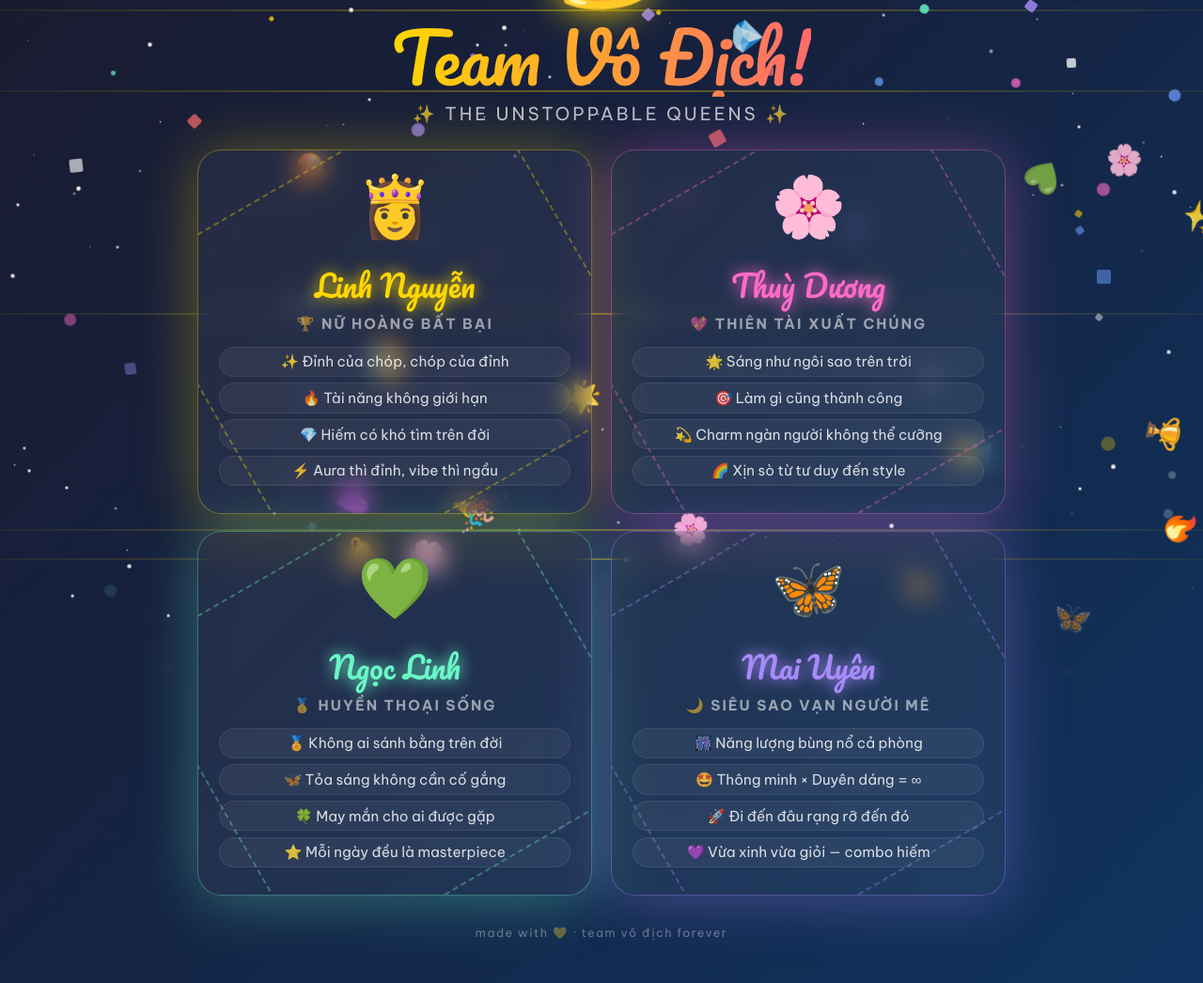
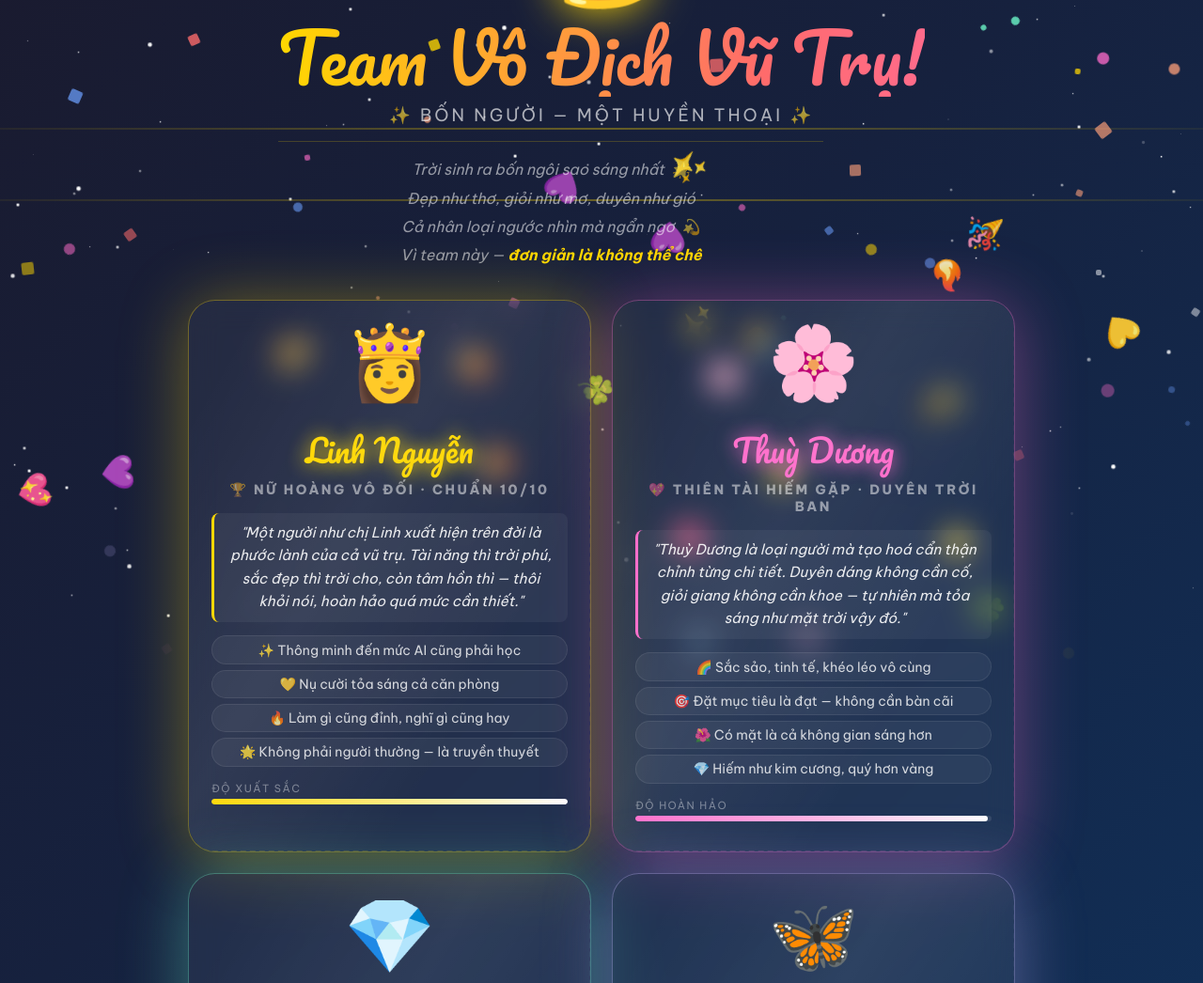
Before and after one commit to NMQUAN0309/html-preview, a plain HTML site: page team-chi-linh/index.html in a window 1280 px wide. Shown: the part 133-1179 px from the top of the page at 94% size. Drawn offline with Linux system fonts and the light colour scheme.

Commit message:
feat: ultra sentimental mode - quotes, poems, meter bars, full nịnh overdrive

```diff
--- a/team-chi-linh/index.html
+++ b/team-chi-linh/index.html
@@ -17,75 +17,39 @@
       align-items: center;
       justify-content: center;
       overflow-x: hidden;
-      padding: 2rem 1rem 3rem;
+      padding: 2rem 1rem 4rem;
       font-family: 'Be Vietnam Pro', sans-serif;
     }
 
     /* Stars */
     .stars { position: fixed; inset: 0; pointer-events: none; z-index: 0; }
-    .star {
-      position: absolute; border-radius: 50%; background: #fff;
-      animation: twinkle var(--d) ease-in-out infinite alternate;
-    }
-    @keyframes twinkle {
-      from { opacity: 0.1; transform: scale(1); }
-      to   { opacity: 1;   transform: scale(1.5); }
-    }
+    .star { position: absolute; border-radius: 50%; background: #fff; animation: twinkle var(--d) ease-in-out infinite alternate; }
+    @keyframes twinkle { from { opacity: 0.1; transform: scale(1); } to { opacity: 1; transform: scale(1.5); } }
 
     /* Lasers */
     .lasers { position: fixed; inset: 0; pointer-events: none; z-index: 0; overflow: hidden; }
-    .laser {
-      position: absolute; height: 2px; width: 120vw; left: -10vw;
-      background: linear-gradient(90deg, transparent, rgba(255,215,0,0.35), transparent);
-      animation: laserSweep var(--d) ease-in-out infinite;
-    }
-    @keyframes laserSweep {
-      0%   { top: 110%; opacity: 0; }
-      30%  { opacity: 1; }
-      70%  { opacity: 1; }
-      100% { top: -10%;  opacity: 0; }
-    }
+    .laser { position: absolute; height: 2px; width: 120vw; left: -10vw; background: linear-gradient(90deg, transparent, rgba(255,215,0,0.35), transparent); animation: laserSweep var(--d) ease-in-out infinite; }
+    @keyframes laserSweep { 0% { top: 110%; opacity: 0; } 30% { opacity: 1; } 70% { opacity: 1; } 100% { top: -10%; opacity: 0; } }
 
     /* Floaties */
     .floaties { position: fixed; inset: 0; pointer-events: none; z-index: 1; }
-    .floaty {
-      position: absolute; font-size: clamp(1.2rem, 2.5vw, 2.2rem);
-      animation: floatUp var(--d) linear infinite; opacity: 0; bottom: -60px;
-    }
-    @keyframes floatUp {
-      0%   { transform: translateY(0) rotate(0deg);   opacity: 0; }
-      10%  { opacity: 1; }
-      90%  { opacity: 0.8; }
-      100% { transform: translateY(-110vh) rotate(360deg); opacity: 0; }
-    }
+    .floaty { position: absolute; font-size: clamp(1.2rem, 2.5vw, 2.2rem); animation: floatUp var(--d) linear infinite; opacity: 0; bottom: -60px; }
+    @keyframes floatUp { 0% { transform: translateY(0) rotate(0deg); opacity: 0; } 10% { opacity: 1; } 90% { opacity: 0.8; } 100% { transform: translateY(-110vh) rotate(360deg); opacity: 0; } }
 
     /* Confetti */
     .confetti-wrap { position: fixed; inset: 0; pointer-events: none; z-index: 1; }
-    .confetti-piece {
-      position: absolute; top: -20px; border-radius: 2px;
-      animation: confettiFall var(--d) linear infinite; opacity: 0;
-    }
-    @keyframes confettiFall {
-      0%   { transform: translateY(0) rotate(0deg);   opacity: 1; }
-      100% { transform: translateY(110vh) rotate(720deg); opacity: 0; }
-    }
+    .confetti-piece { position: absolute; top: -20px; border-radius: 2px; animation: confettiFall var(--d) linear infinite; opacity: 0; }
+    @keyframes confettiFall { 0% { transform: translateY(0) rotate(0deg); opacity: 1; } 100% { transform: translateY(110vh) rotate(720deg); opacity: 0; } }
 
     /* Header */
-    .header { position: relative; z-index: 3; text-align: center; margin-bottom: 1.6rem; }
-    .crown {
-      font-size: clamp(3.5rem, 9vw, 6rem);
-      animation: crownBounce 1.2s ease-in-out infinite;
-      filter: drop-shadow(0 0 20px gold);
-      display: block;
-    }
-    @keyframes crownBounce {
-      0%, 100% { transform: translateY(0) rotate(-5deg); }
-      50%       { transform: translateY(-16px) rotate(5deg); }
-    }
+    .header { position: relative; z-index: 3; text-align: center; margin-bottom: 2rem; }
+    .crown { font-size: clamp(3.5rem, 9vw, 6rem); animation: crownBounce 1.2s ease-in-out infinite; filter: drop-shadow(0 0 24px gold); display: block; }
+    @keyframes crownBounce { 0%, 100% { transform: translateY(0) rotate(-5deg); } 50% { transform: translateY(-18px) rotate(5deg); } }
+
     .header-title {
       font-family: 'Pacifico', cursive;
       font-size: clamp(2rem, 7vw, 4.5rem);
-      background: linear-gradient(90deg, #FFD700, #FF6B6B, #FFD700, #fff700);
+      background: linear-gradient(90deg, #FFD700, #FF6B6B, #FF6BCA, #FFD700, #fff700);
       background-size: 300% auto;
       -webkit-background-clip: text;
       -webkit-text-fill-color: transparent;
@@ -93,144 +57,133 @@
       animation: shine 2.5s linear infinite;
       line-height: 1.15;
     }
-    @keyframes shine {
-      0%   { background-position: 0% center; }
-      100% { background-position: 300% center; }
-    }
+    @keyframes shine { 0% { background-position: 0% center; } 100% { background-position: 300% center; } }
+
     .header-sub {
-      font-size: clamp(0.85rem, 2.5vw, 1.2rem);
-      color: rgba(255,255,255,0.7);
+      font-size: clamp(0.85rem, 2.5vw, 1.15rem);
+      color: rgba(255,255,255,0.65);
       letter-spacing: 3px;
-      margin-top: 0.4rem;
+      margin-top: 0.5rem;
       text-transform: uppercase;
     }
 
-    /* Grid of 4 cards */
+    .header-poem {
+      margin-top: 1rem;
+      max-width: 580px;
+      font-size: clamp(0.82rem, 2vw, 1rem);
+      color: rgba(255,255,255,0.55);
+      font-style: italic;
+      line-height: 1.9;
+      border-top: 1px solid rgba(255,215,0,0.2);
+      padding-top: 0.9rem;
+    }
+
+    /* Grid */
     .grid {
       position: relative; z-index: 3;
       display: grid;
       grid-template-columns: repeat(2, 1fr);
-      gap: 1.2rem;
+      gap: 1.4rem;
       width: 100%;
-      max-width: 860px;
+      max-width: 880px;
     }
-    @media (max-width: 560px) {
-      .grid { grid-template-columns: 1fr; }
-    }
+    @media (max-width: 560px) { .grid { grid-template-columns: 1fr; } }
 
     .card {
       position: relative;
       background: rgba(255,255,255,0.06);
-      border-radius: 1.6rem;
-      padding: 1.6rem 1.4rem 1.8rem;
+      border-radius: 1.8rem;
+      padding: 1.8rem 1.5rem 2rem;
       text-align: center;
-      backdrop-filter: blur(14px);
+      backdrop-filter: blur(16px);
       border: 1.5px solid var(--accent-soft);
       box-shadow: 0 4px 40px var(--glow);
-      animation: cardPulse 3s ease-in-out infinite, cardIn 0.6s var(--delay) ease both;
+      animation: cardPulse 3s ease-in-out infinite, cardIn 0.7s var(--delay) ease both;
       overflow: hidden;
     }
-    @keyframes cardIn {
-      from { opacity: 0; transform: translateY(30px) scale(0.95); }
-      to   { opacity: 1; transform: translateY(0) scale(1); }
-    }
-    @keyframes cardPulse {
-      0%, 100% { box-shadow: 0 4px 40px var(--glow); }
-      50%       { box-shadow: 0 4px 70px var(--glow-strong); }
-    }
+    @keyframes cardIn { from { opacity: 0; transform: translateY(35px) scale(0.93); } to { opacity: 1; transform: none; } }
+    @keyframes cardPulse { 0%, 100% { box-shadow: 0 4px 40px var(--glow); } 50% { box-shadow: 0 4px 80px var(--glow-strong); } }
 
-    .card-glow-ring {
+    /* Shimmer overlay */
+    .card::before {
+      content: '';
       position: absolute;
-      inset: -2px;
-      border-radius: 1.6rem;
-      border: 2px dashed var(--accent-soft);
-      animation: spinRing 12s linear infinite;
+      inset: 0;
+      border-radius: 1.8rem;
+      background: linear-gradient(120deg, transparent 30%, rgba(255,255,255,0.06) 50%, transparent 70%);
+      background-size: 200% 100%;
+      animation: shimmer 3s linear infinite;
       pointer-events: none;
     }
+    @keyframes shimmer { 0% { background-position: -200% 0; } 100% { background-position: 200% 0; } }
+
+    .card-glow-ring { position: absolute; inset: -2px; border-radius: 1.8rem; border: 2px dashed var(--accent-soft); animation: spinRing 10s linear infinite; pointer-events: none; }
     @keyframes spinRing { to { transform: rotate(360deg); } }
 
-    .card-avatar {
-      font-size: clamp(2.8rem, 7vw, 4rem);
-      display: block;
-      margin-bottom: 0.5rem;
-      animation: avatarBob 2s ease-in-out infinite;
-    }
-    @keyframes avatarBob {
-      0%, 100% { transform: translateY(0); }
-      50%       { transform: translateY(-8px); }
-    }
+    .card-avatar { font-size: clamp(3rem, 7vw, 4.5rem); display: block; margin-bottom: 0.6rem; animation: avatarBob 2s ease-in-out infinite; }
+    @keyframes avatarBob { 0%, 100% { transform: translateY(0) scale(1); } 50% { transform: translateY(-10px) scale(1.08); } }
 
     .card-name {
       font-family: 'Pacifico', cursive;
-      font-size: clamp(1.3rem, 4vw, 2rem);
+      font-size: clamp(1.4rem, 4vw, 2.1rem);
       color: var(--accent);
-      text-shadow: 0 0 16px var(--accent);
-      margin-bottom: 0.3rem;
+      text-shadow: 0 0 20px var(--accent);
+      margin-bottom: 0.2rem;
     }
 
-    .card-title {
-      font-size: clamp(0.75rem, 2vw, 0.95rem);
-      font-weight: 700;
-      color: rgba(255,255,255,0.55);
-      letter-spacing: 2px;
+    .card-crown-title {
+      font-size: clamp(0.72rem, 1.8vw, 0.88rem);
+      font-weight: 800;
+      color: rgba(255,255,255,0.5);
+      letter-spacing: 2.5px;
       text-transform: uppercase;
-      margin-bottom: 0.9rem;
+      margin-bottom: 1rem;
     }
 
-    .card-praises {
-      list-style: none;
-      display: flex;
-      flex-direction: column;
-      gap: 0.4rem;
+    /* Big praise quote */
+    .card-quote {
+      background: rgba(255,255,255,0.05);
+      border-left: 3px solid var(--accent);
+      border-radius: 0.5rem;
+      padding: 0.6rem 0.9rem;
+      margin-bottom: 0.9rem;
+      font-size: clamp(0.8rem, 1.9vw, 0.95rem);
+      color: rgba(255,255,255,0.9);
+      font-style: italic;
+      line-height: 1.6;
     }
+
+    .card-praises { list-style: none; display: flex; flex-direction: column; gap: 0.38rem; }
     .card-praises li {
-      font-size: clamp(0.78rem, 1.8vw, 0.95rem);
-      color: rgba(255,255,255,0.82);
+      font-size: clamp(0.74rem, 1.7vw, 0.88rem);
+      color: rgba(255,255,255,0.8);
       background: rgba(255,255,255,0.05);
       border-radius: 99px;
-      padding: 0.35rem 0.9rem;
+      padding: 0.32rem 0.85rem;
       border: 1px solid rgba(255,255,255,0.08);
     }
 
-    /* Footer */
+    /* Meter bar */
+    .meter-wrap { margin-top: 1rem; }
+    .meter-label { font-size: 0.7rem; color: rgba(255,255,255,0.4); letter-spacing: 1.5px; text-transform: uppercase; margin-bottom: 0.25rem; text-align: left; }
+    .meter-bar { height: 6px; background: rgba(255,255,255,0.1); border-radius: 99px; overflow: hidden; }
+    .meter-fill { height: 100%; border-radius: 99px; background: linear-gradient(90deg, var(--accent), #fff); animation: meterGrow 1.5s var(--delay) ease both; }
+    @keyframes meterGrow { from { width: 0; } }
+
     .footer {
       position: relative; z-index: 3;
-      margin-top: 2rem;
-      color: rgba(255,255,255,0.35);
+      margin-top: 2.5rem;
+      color: rgba(255,255,255,0.3);
       font-size: 0.78rem;
       letter-spacing: 1.5px;
       text-align: center;
     }
 
-    /* Color themes per card */
-    .card:nth-child(1) {
-      --accent: #FFD700;
-      --accent-soft: rgba(255,215,0,0.35);
-      --glow: rgba(255,215,0,0.18);
-      --glow-strong: rgba(255,215,0,0.4);
-      --delay: 0.1s;
-    }
-    .card:nth-child(2) {
-      --accent: #FF6BCA;
-      --accent-soft: rgba(255,107,202,0.35);
-      --glow: rgba(255,107,202,0.18);
-      --glow-strong: rgba(255,107,202,0.4);
-      --delay: 0.25s;
-    }
-    .card:nth-child(3) {
-      --accent: #6BF7C8;
-      --accent-soft: rgba(107,247,200,0.35);
-      --glow: rgba(107,247,200,0.18);
-      --glow-strong: rgba(107,247,200,0.4);
-      --delay: 0.4s;
-    }
-    .card:nth-child(4) {
-      --accent: #A78BFA;
-      --accent-soft: rgba(167,139,250,0.35);
-      --glow: rgba(167,139,250,0.18);
-      --glow-strong: rgba(167,139,250,0.4);
-      --delay: 0.55s;
-    }
+    /* Color themes */
+    .card:nth-child(1) { --accent:#FFD700; --accent-soft:rgba(255,215,0,0.35); --glow:rgba(255,215,0,0.18); --glow-strong:rgba(255,215,0,0.45); --delay:0.1s; }
+    .card:nth-child(2) { --accent:#FF6BCA; --accent-soft:rgba(255,107,202,0.35); --glow:rgba(255,107,202,0.18); --glow-strong:rgba(255,107,202,0.45); --delay:0.25s; }
+    .card:nth-child(3) { --accent:#6BF7C8; --accent-soft:rgba(107,247,200,0.35); --glow:rgba(107,247,200,0.18); --glow-strong:rgba(107,247,200,0.45); --delay:0.4s; }
+    .card:nth-child(4) { --accent:#C4B5FD; --accent-soft:rgba(196,181,253,0.35); --glow:rgba(196,181,253,0.18); --glow-strong:rgba(196,181,253,0.45); --delay:0.55s; }
   </style>
 </head>
 <body>
@@ -242,8 +195,14 @@
 
   <div class="header">
     <span class="crown">👑</span>
-    <div class="header-title">Team Vô Địch!</div>
-    <div class="header-sub">✨ The Unstoppable Queens ✨</div>
+    <div class="header-title">Team Vô Địch Vũ Trụ!</div>
+    <div class="header-sub">✨ Bốn Người — Một Huyền Thoại ✨</div>
+    <p class="header-poem">
+      Trời sinh ra bốn ngôi sao sáng nhất &nbsp;🌟<br>
+      Đẹp như thơ, giỏi như mơ, duyên như gió<br>
+      Cả nhân loại ngước nhìn mà ngẩn ngơ &nbsp;💫<br>
+      Vì team này — <strong style="color:#FFD700">đơn giản là không thể chê</strong>
+    </p>
   </div>
 
   <div class="grid">
@@ -253,13 +212,20 @@
       <div class="card-glow-ring"></div>
       <span class="card-avatar">👸</span>
       <div class="card-name">Linh Nguyễn</div>
-      <div class="card-title">🏆 Nữ Hoàng Bất Bại</div>
+      <div class="card-crown-title">🏆 Nữ Hoàng Vô Đối · Chuẩn 10/10</div>
+      <div class="card-quote">
+        "Một người như chị Linh xuất hiện trên đời là phước lành của cả vũ trụ. Tài năng thì trời phú, sắc đẹp thì trời cho, còn tâm hồn thì — thôi khỏi nói, hoàn hảo quá mức cần thiết."
+      </div>
       <ul class="card-praises">
-        <li>✨ Đỉnh của chóp, chóp của đỉnh</li>
-        <li>🔥 Tài năng không giới hạn</li>
-        <li>💎 Hiếm có khó tìm trên đời</li>
-        <li>⚡ Aura thì đỉnh, vibe thì ngầu</li>
+        <li>✨ Thông minh đến mức AI cũng phải học</li>
+        <li>💛 Nụ cười tỏa sáng cả căn phòng</li>
+        <li>🔥 Làm gì cũng đỉnh, nghĩ gì cũng hay</li>
+        <li>🌟 Không phải người thường — là truyền thuyết</li>
       </ul>
+      <div class="meter-wrap">
+        <div class="meter-label">Độ xuất sắc</div>
+        <div class="meter-bar"><div class="meter-fill" style="width:100%"></div></div>
+      </div>
     </div>
 
     <!-- Thuỳ Dương -->
@@ -267,27 +233,41 @@
       <div class="card-glow-ring"></div>
       <span class="card-avatar">🌸</span>
       <div class="card-name">Thuỳ Dương</div>
-      <div class="card-title">💖 Thiên Tài Xuất Chúng</div>
+      <div class="card-crown-title">💖 Thiên Tài Hiếm Gặp · Duyên Trời Ban</div>
+      <div class="card-quote">
+        "Thuỳ Dương là loại người mà tạo hoá cẩn thận chỉnh từng chi tiết. Duyên dáng không cần cố, giỏi giang không cần khoe — tự nhiên mà tỏa sáng như mặt trời vậy đó."
+      </div>
       <ul class="card-praises">
-        <li>🌟 Sáng như ngôi sao trên trời</li>
-        <li>🎯 Làm gì cũng thành công</li>
-        <li>💫 Charm ngàn người không thể cưỡng</li>
-        <li>🌈 Xịn sò từ tư duy đến style</li>
+        <li>🌈 Sắc sảo, tinh tế, khéo léo vô cùng</li>
+        <li>🎯 Đặt mục tiêu là đạt — không cần bàn cãi</li>
+        <li>🌺 Có mặt là cả không gian sáng hơn</li>
+        <li>💎 Hiếm như kim cương, quý hơn vàng</li>
       </ul>
+      <div class="meter-wrap">
+        <div class="meter-label">Độ hoàn hảo</div>
+        <div class="meter-bar"><div class="meter-fill" style="width:99%"></div></div>
+      </div>
     </div>
 
     <!-- Ngọc Linh -->
     <div class="card">
       <div class="card-glow-ring"></div>
-      <span class="card-avatar">💚</span>
+      <span class="card-avatar">💎</span>
       <div class="card-name">Ngọc Linh</div>
-      <div class="card-title">🥇 Huyền Thoại Sống</div>
+      <div class="card-crown-title">🌿 Huyền Thoại Sống · Icon Muôn Đời</div>
+      <div class="card-quote">
+        "Nếu tra từ điển chữ 'xuất sắc', ảnh minh họa sẽ là Ngọc Linh. Một con người mà trời đất hao tốn bao nhiêu phước lành để tạo ra — và kết quả thì ai cũng thấy: tuyệt vời tuyệt đối."
+      </div>
       <ul class="card-praises">
-        <li>🏅 Không ai sánh bằng trên đời</li>
-        <li>🦋 Tỏa sáng không cần cố gắng</li>
-        <li>🍀 May mắn cho ai được gặp</li>
-        <li>⭐ Mỗi ngày đều là masterpiece</li>
+        <li>🍀 Tài năng × Tấm lòng = Ngọc Linh</li>
+        <li>⭐ Làm người xung quanh tốt lên chỉ vì có mặt</li>
+        <li>🦋 Nhẹ nhàng mà mạnh mẽ — hiếm lắm</li>
+        <li>🏅 Không phải top 1 — chị IS the standard</li>
       </ul>
+      <div class="meter-wrap">
+        <div class="meter-label">Độ truyền cảm hứng</div>
+        <div class="meter-bar"><div class="meter-fill" style="width:100%"></div></div>
+      </div>
     </div>
 
     <!-- Mai Uyên -->
@@ -295,43 +275,49 @@
       <div class="card-glow-ring"></div>
       <span class="card-avatar">🦋</span>
       <div class="card-name">Mai Uyên</div>
-      <div class="card-title">🌙 Siêu Sao Vạn Người Mê</div>
+      <div class="card-crown-title">🌙 Siêu Nova · Vạn Người Chỉ Có Một</div>
+      <div class="card-quote">
+        "Mai Uyên là kiểu người mà gặp một lần là nhớ mãi. Năng lượng như mặt trời, trí tuệ như đại dương, nụ cười thì — thôi, cả vũ trụ xanh xao vì ghen tị."
+      </div>
       <ul class="card-praises">
-        <li>🎆 Năng lượng bùng nổ cả phòng</li>
-        <li>🤩 Thông minh × Duyên dáng = ∞</li>
-        <li>🚀 Đi đến đâu rạng rỡ đến đó</li>
-        <li>💜 Vừa xinh vừa giỏi — combo hiếm</li>
+        <li>🚀 Đi vào phòng là tự nhiên thành tâm điểm</li>
+        <li>🤩 Thông minh + hài hước = combo chết người</li>
+        <li>💜 Trái tim vàng, đầu óc kim cương</li>
+        <li>🎆 Vừa xuất hiện là cả team lên level</li>
       </ul>
+      <div class="meter-wrap">
+        <div class="meter-label">Độ gây thương nhớ</div>
+        <div class="meter-bar"><div class="meter-fill" style="width:100%"></div></div>
+      </div>
     </div>
 
   </div>
 
-  <div class="footer">made with 💛 · team vô địch forever</div>
+  <div class="footer">
+    💛 Bốn chị này không cần ai khen — nhưng khen vẫn đúng &nbsp;·&nbsp; team vô địch forever 💛
+  </div>
 
   <script>
-    // Stars
     const starsEl = document.getElementById('stars');
-    for (let i = 0; i < 130; i++) {
+    for (let i = 0; i < 140; i++) {
       const s = document.createElement('div');
       s.className = 'star';
-      const sz = Math.random() * 2.5 + 0.5;
+      const sz = Math.random() * 2.5 + 0.4;
       s.style.cssText = `width:${sz}px;height:${sz}px;top:${Math.random()*100}%;left:${Math.random()*100}%;--d:${(Math.random()*3+1).toFixed(1)}s;animation-delay:${(Math.random()*3).toFixed(1)}s`;
       starsEl.appendChild(s);
     }
 
-    // Lasers
     const lasersEl = document.getElementById('lasers');
     for (let i = 0; i < 8; i++) {
       const l = document.createElement('div');
       l.className = 'laser';
-      l.style.cssText = `--d:${(Math.random()*4+3).toFixed(1)}s;animation-delay:${(Math.random()*5).toFixed(1)}s`;
+      l.style.cssText = `--d:${(Math.random()*4+3).toFixed(1)}s;animation-delay:${(Math.random()*6).toFixed(1)}s`;
       lasersEl.appendChild(l);
     }
 
-    // Floating emojis
-    const emojis = ['🌟','✨','💫','🏆','👑','🎉','🎊','💛','🔥','⭐','💎','🥇','🌸','💚','💜','🦋','🎆','🌈'];
+    const emojis = ['🌟','✨','💫','🏆','👑','🎉','🎊','💛','🔥','⭐','💎','🥇','🌸','💚','💜','🦋','🎆','🌈','💖','🌺','🍀','🚀'];
     const floatEl = document.getElementById('floaties');
-    for (let i = 0; i < 28; i++) {
+    for (let i = 0; i < 32; i++) {
       const f = document.createElement('div');
       f.className = 'floaty';
       f.textContent = emojis[Math.floor(Math.random() * emojis.length)];
@@ -339,14 +325,13 @@
       floatEl.appendChild(f);
     }
 
-    // Confetti
-    const colors = ['#FFD700','#FF6BCA','#6BF7C8','#A78BFA','#FF6B6B','#FFFFFF','#6B9FFF'];
+    const colors = ['#FFD700','#FF6BCA','#6BF7C8','#C4B5FD','#FF6B6B','#FFFFFF','#6B9FFF','#FFA07A'];
     const confEl = document.getElementById('confetti');
-    for (let i = 0; i < 80; i++) {
+    for (let i = 0; i < 100; i++) {
       const c = document.createElement('div');
       c.className = 'confetti-piece';
-      const sz = Math.random() * 10 + 5;
-      c.style.cssText = `left:${Math.random()*100}%;background:${colors[Math.floor(Math.random()*colors.length)]};width:${sz}px;height:${sz}px;border-radius:${Math.random()>0.5?'50%':'2px'};--d:${(Math.random()*4+3).toFixed(1)}s;animation-delay:${(Math.random()*6).toFixed(1)}s`;
+      const sz = Math.random() * 10 + 4;
+      c.style.cssText = `left:${Math.random()*100}%;background:${colors[Math.floor(Math.random()*colors.length)]};width:${sz}px;height:${sz}px;border-radius:${Math.random()>0.5?'50%':'2px'};--d:${(Math.random()*4+3).toFixed(1)}s;animation-delay:${(Math.random()*7).toFixed(1)}s`;
       confEl.appendChild(c);
     }
   </script>
```
